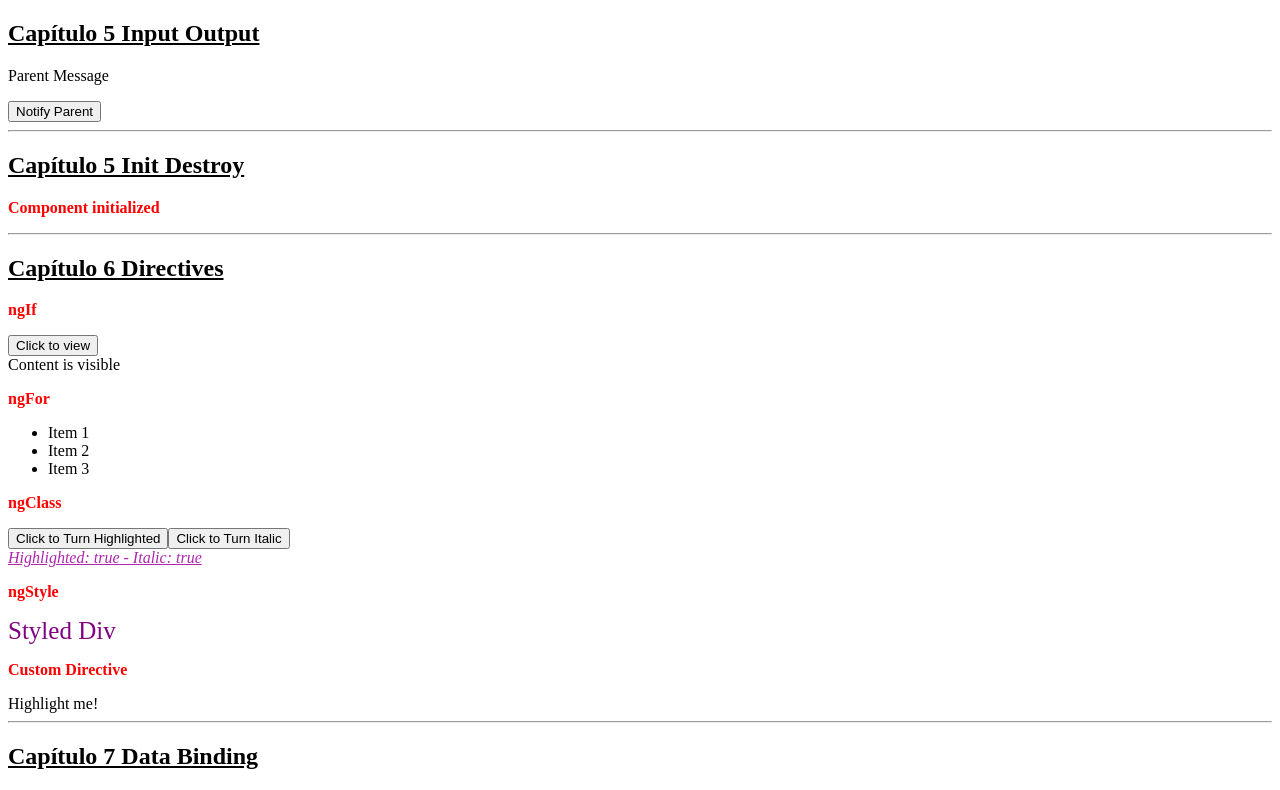
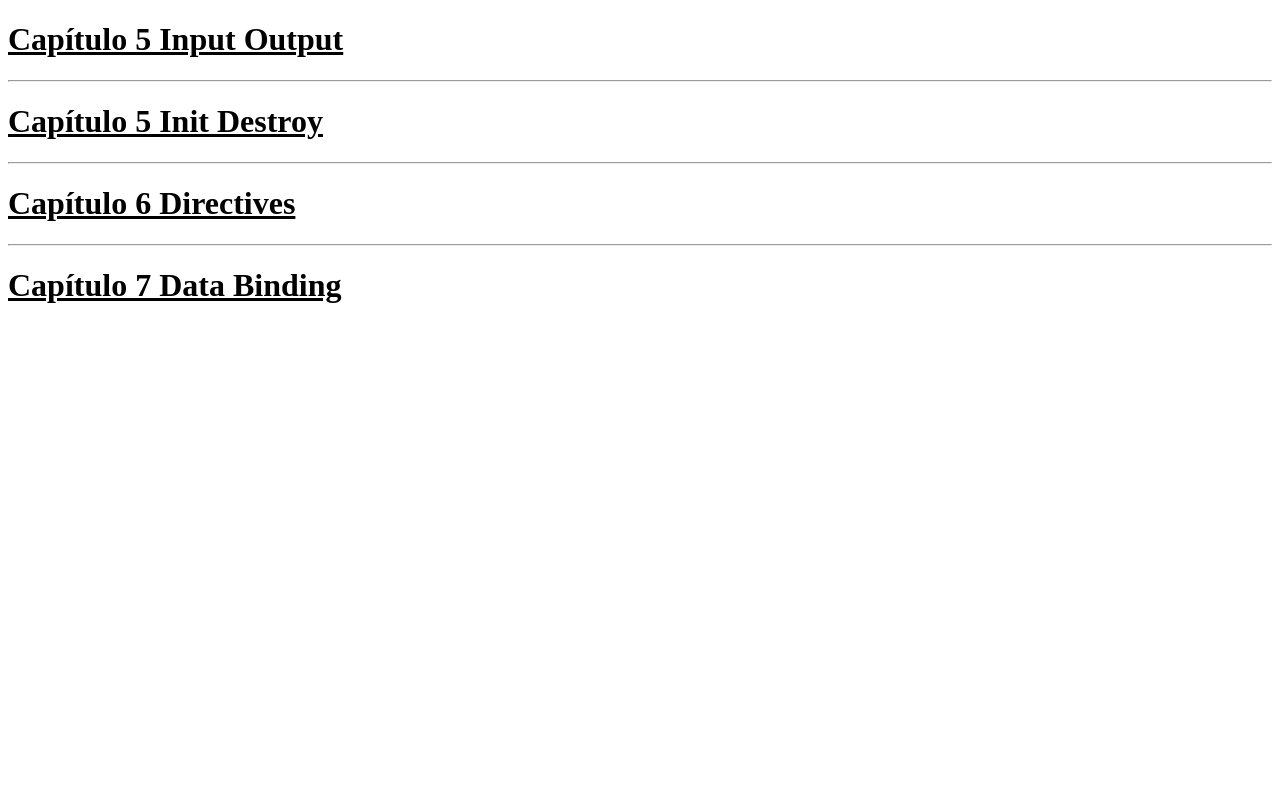
Before and after one commit to dabranpe/angular-estudo-1, an Angular app: page / in a window 1280 px wide. Shown: the top 790 px of the page. Built offline with nearby package versions, Linux system fonts and the light colour scheme.

Commit message:
Alteração na visualização

```diff
--- a/src/app/app.component.html
+++ b/src/app/app.component.html
@@ -1,15 +1,26 @@
-<section>
+<h1 (click)="ExibirEsconderDiv(div1)">Capítulo 5 Input Output</h1>
+<div #div1 [ngStyle]="{'display':'none'}">
     <app-comp-cap-5-input-output></app-comp-cap-5-input-output>
-</section>
+</div>
+
 <hr>
-<section>
+
+<h1 (click)="ExibirEsconderDiv(div2)">Capítulo 5 Init Destroy</h1>
+<div #div2 [ngStyle]="{'display':'none'}">
     <app-comp-cap-5-init-destroy></app-comp-cap-5-init-destroy>
-</section>
+</div>
+
 <hr>
-<section>
+
+<h1 (click)="ExibirEsconderDiv(div3)">Capítulo 6 Directives</h1>
+<div #div3 [ngStyle]="{'display':'none'}">
     <app-comp-cap-6-directives></app-comp-cap-6-directives>
-</section>
+</div>
+
 <hr>
-<section>
+
+<h1 (click)="ExibirEsconderDiv(div4)">Capítulo 7 Data Binding</h1>
+
+<div #div4 [ngStyle]="{'display':'none'}">
     <app-comp-cap-7-data-binding></app-comp-cap-7-data-binding>
-</section>
+</div>
--- a/src/app/app.component.ts
+++ b/src/app/app.component.ts
@@ -8,6 +8,11 @@ import { Component, ElementRef } from '@angular/core';
 export class AppComponent {
   title = 'angular-estudo-1';
 
-
+  ExibirEsconderDiv(elemento : HTMLDivElement){
+    if (elemento.style.display == 'none')
+      elemento.style.display  = '';
+    else
+      elemento.style.display  = 'none';
+  }
 
 }
--- a/src/app/comp-cap-5-init-destroy/comp-cap-5-init-destroy.component.html
+++ b/src/app/comp-cap-5-init-destroy/comp-cap-5-init-destroy.component.html
@@ -1,3 +1,3 @@
-<h1>Capítulo 5 Init Destroy</h1>
+
 
 <p>{{ message }}</p>
--- a/src/app/comp-cap-5-input-output/comp-cap-5-input-output.component.html
+++ b/src/app/comp-cap-5-input-output/comp-cap-5-input-output.component.html
@@ -1,3 +1,3 @@
-<h1>Capítulo 5 Input Output</h1>
+
 
 <app-comp-cap-5-child [message]="parentMessage" (notify)="onNotify($event)"></app-comp-cap-5-child>
--- a/src/app/comp-cap-6-directives/comp-cap-6-directives.component.html
+++ b/src/app/comp-cap-6-directives/comp-cap-6-directives.component.html
@@ -1,4 +1,4 @@
-<h1>Capítulo 6 Directives</h1>
+
 
 <p>ngIf</p>
 <button (click)="TurnVisible()">Click to view</button>
--- a/src/app/comp-cap-7-data-binding/comp-cap-7-data-binding.component.html
+++ b/src/app/comp-cap-7-data-binding/comp-cap-7-data-binding.component.html
@@ -1,4 +1,4 @@
-<h1>Capítulo 7 Data Binding</h1>
+
 
 <p>Interpolation</p>
 
```
